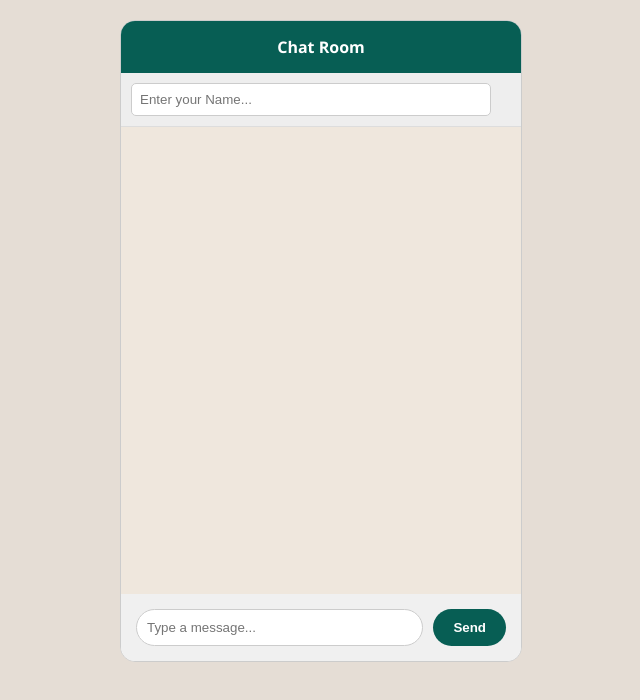
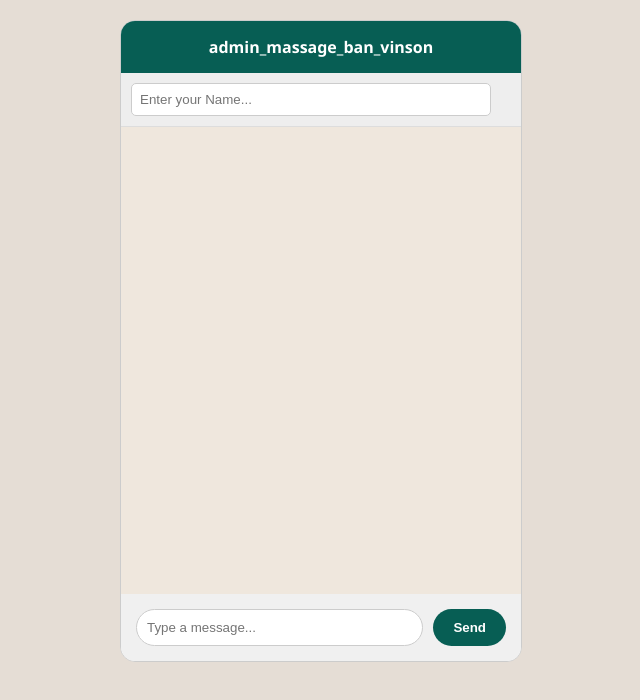
Before and after one commit to alexlaidev/alexlaidev.github.io, a plain HTML site: page index.html in a window 1280 px wide. Shown: the whole page, without its empty margins (319-959 px from the left). Drawn offline with Linux system fonts and the light colour scheme; no server answers.

Commit message:
Update index.html

```diff
--- a/index.html
+++ b/index.html
@@ -22,7 +22,7 @@
 <body>
 
     <div id="chat-card">
-        <div id="header">Chat Room</div>
+        <div id="header">admin_massage_ban_vinson</div>
 
         <div id="name-area">
             <input type="text" id="name-input" placeholder="Enter your Name..." maxlength="15">
```
